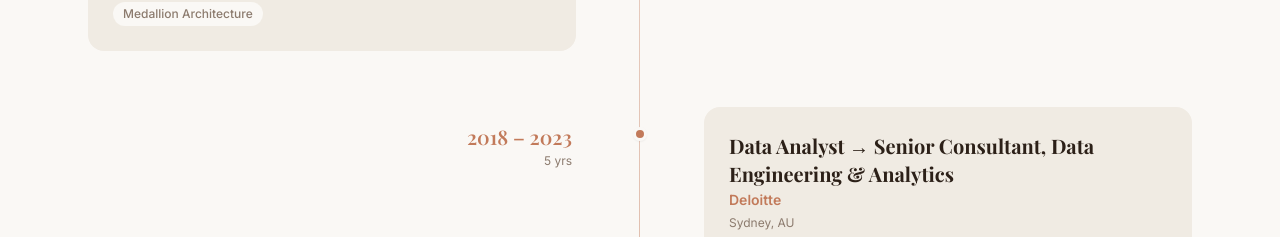
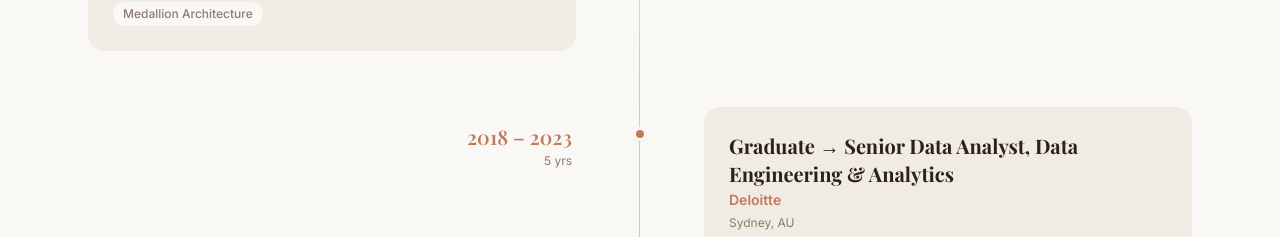
Before and after one commit to trishan023/TrishanWebsite, a React (Vite) app: page / in a window 1280 px wide. Shown: the part 2520-2757 px from the top of the page. Built offline with nearby package versions, Linux system fonts and the light colour scheme.

Commit message:
Update Deloitte role title to Graduate → Senior Data Analyst
Co-Authored-By: Claude Opus 4.6 <noreply@anthropic.com>

```diff
--- a/src/data/content.js
+++ b/src/data/content.js
@@ -63,7 +63,7 @@ export const timeline = [
     id: 2,
     company: "Deloitte",
     companyUrl: "https://www.deloitte.com/au/",
-    role: "Data Analyst → Senior Consultant, Data Engineering & Analytics",
+    role: "Graduate → Senior Data Analyst, Data Engineering & Analytics",
     period: "Mar 2018 – Jun 2023",
     location: "Sydney, AU",
     type: "Consulting",
```
